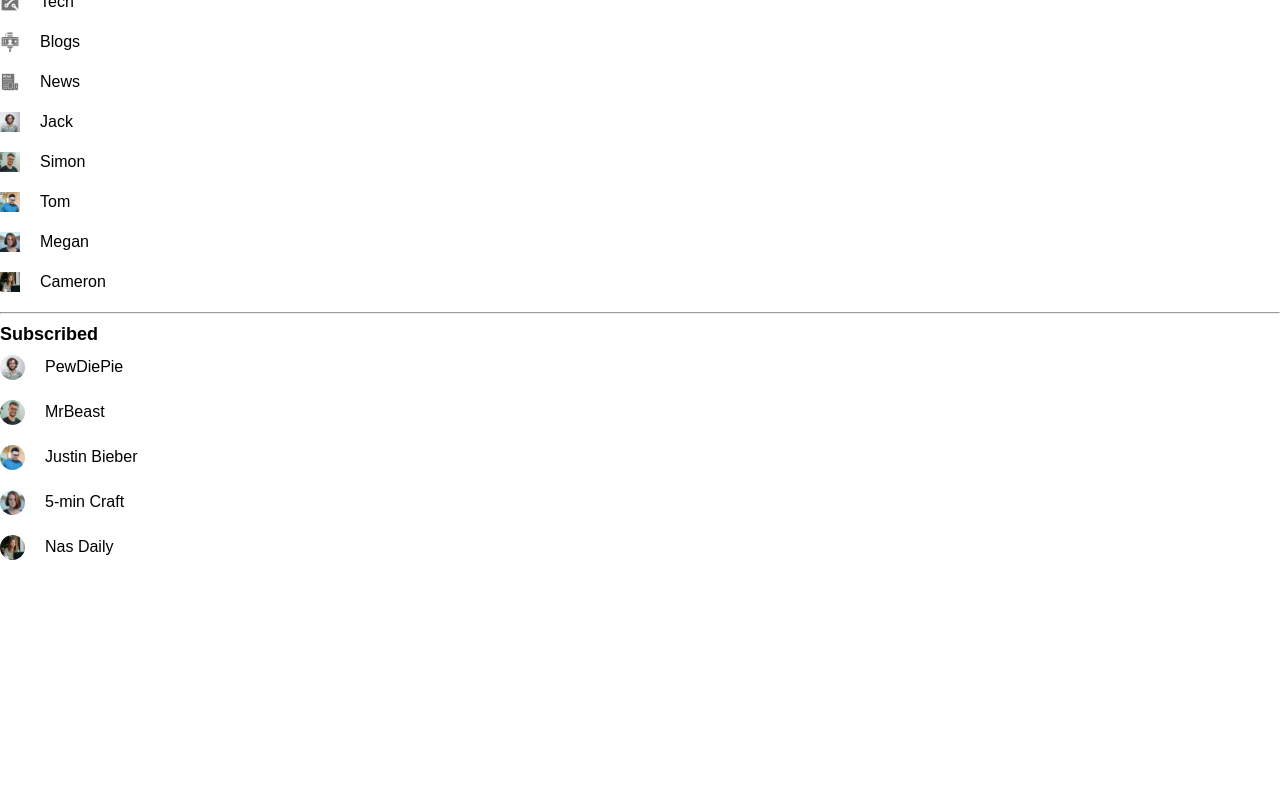
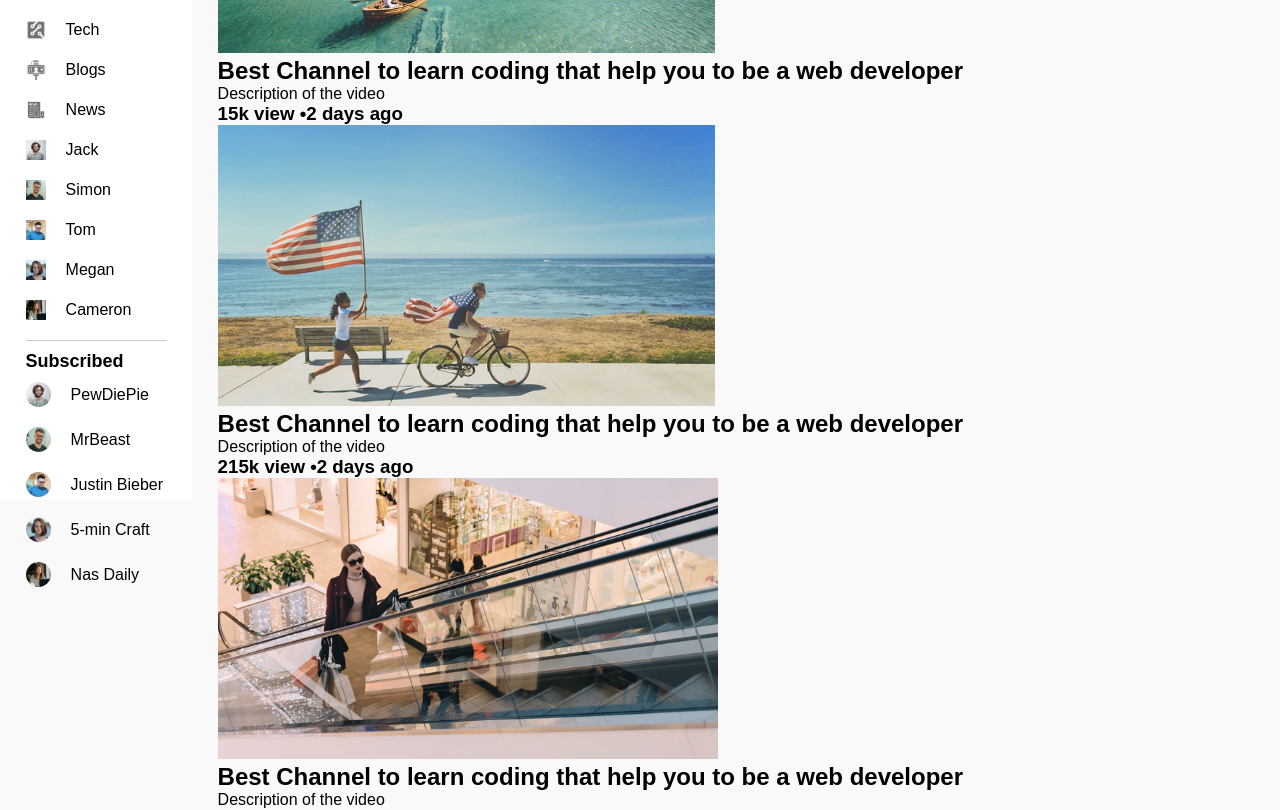
Before and after one commit to priyankadbg/Vidtube, a React (Vite) app: page / in a window 1280 px wide. Shown: the part 300-1110 px from the top of the page. Before the commit the page ends 880 px from the top, so only its background shows below. Built offline with nearby package versions, Linux system fonts and the light colour scheme.

Commit message:
sidebar on menu click the sidebar funtionality is done and feed page is created

```diff
--- a/src/App.jsx
+++ b/src/App.jsx
@@ -1,5 +1,5 @@
+import React, { useState } from "react";
 import { Route, Routes } from "react-router-dom";
-import React, { useState } from "react";
 import Navbar from "./Components/Navbar/Navbar";
 import Home from "./Pages/Home/Home";
 import Video from "./Pages/Video/Video";
@@ -8,7 +8,7 @@ const App = () => {
   const [sidebar, setSidebar] = useState(true);
   return (
     <div>
-      <Navbar setSidebar={setSidebar} />
+      <Navbar sidebar={sidebar} setSidebar={setSidebar} />
       <Routes>
         <Route path="/" element={<Home sidebar={sidebar} />} />
         <Route path="/video/:categoryId/:videoId" element={<Video />} />
--- /dev/null
+++ b/src/Components/Feed/Feed.jsx
@@ -0,0 +1,83 @@
+import React from "react";
+import "./Feed.css";
+import thumbnail1 from "../../assets/thumbnail1.png";
+import thumbnail2 from "../../assets/thumbnail2.png";
+import thumbnail3 from "../../assets/thumbnail3.png";
+import thumbnail4 from "../../assets/thumbnail4.png";
+import thumbnail5 from "../../assets/thumbnail5.png";
+import thumbnail6 from "../../assets/thumbnail6.png";
+import thumbnail7 from "../../assets/thumbnail7.png";
+import thumbnail8 from "../../assets/thumbnail8.png";
+
+const Feed = () => {
+  return (
+    <div className="feed">
+      <div className="card">
+        <img src={thumbnail1} alt="thumbnail" />
+        <h2>
+          Best Channel to learn coding that help you to be a web developer
+        </h2>
+        <p>Description of the video</p>
+        <h3>15k view &bull;2 days ago</h3>
+      </div>
+      <div className="card">
+        <img src={thumbnail2} alt="thumbnail" />
+        <h2>
+          Best Channel to learn coding that help you to be a web developer
+        </h2>
+        <p>Description of the video</p>
+        <h3>215k view &bull;2 days ago</h3>
+      </div>
+      <div className="card">
+        <img src={thumbnail3} alt="thumbnail" />
+        <h2>
+          Best Channel to learn coding that help you to be a web developer
+        </h2>
+        <p>Description of the video</p>
+        <h3>315k view &bull;2 days ago</h3>
+      </div>
+      <div className="card">
+        <img src={thumbnail4} alt="thumbnail" />
+        <h2>
+          Best Channel to learn coding that help you to be a web developer
+        </h2>
+        <p>Description of the video</p>
+        <h3>415k view &bull;2 days ago</h3>
+      </div>
+      <div className="card">
+        <img src={thumbnail5} alt="thumbnail" />
+        <h2>
+          Best Channel to learn coding that help you to be a web developer
+        </h2>
+        <p>Description of the video</p>
+        <h3>515k view &bull;2 days ago</h3>
+      </div>
+      <div className="card">
+        <img src={thumbnail6} alt="thumbnail" />
+        <h2>
+          Best Channel to learn coding that help you to be a web developer
+        </h2>
+        <p>Description of the video</p>
+        <h3>615k view &bull;2 days ago</h3>
+      </div>
+      <div className="card">
+        <img src={thumbnail7} alt="thumbnail" />
+        <h2>
+          Best Channel to learn coding that help you to be a web developer
+        </h2>
+        <p>Description of the video</p>
+        <h3>165k view &bull;2 days ago</h3>
+      </div>
+      <div className="card">
+        <img src={thumbnail8} alt="thumbnail" />
+        <h2>
+          Best Channel to learn coding that help you to be a web developer
+        </h2>
+        <p>Description of the video</p>
+        <h3>155k view &bull;2 days ago</h3>
+      </div>
+    </div>
+  );
+};
+
+export default Feed;
--- a/src/Components/Navbar/Navbar.jsx
+++ b/src/Components/Navbar/Navbar.jsx
@@ -1,4 +1,5 @@
 import React from "react";
+import PropTypes from "prop-types";
 import "./Navbar.css";
 import menu from "../../assets/menu.png";
 import logo from "../../assets/logo.png";
@@ -8,32 +9,44 @@ import more from "../../assets/more.png";
 import notification from "../../assets/notification.png";
 import user_profile from "../../assets/user_profile.jpg";
 
-const Navbar = ({ setSidebar }) => {
+const Navbar = ({ sidebar, setSidebar }) => {
+  const handleMenuClick = () => {
+    // console.log("Current sidebar state:", sidebar);
+    setSidebar((prev) => !prev);
+    // console.log("Sidebar state after setSidebar:", !sidebar);
+    // console.log("clicked");
+  };
+
   return (
     <nav className="flex-div">
       <div className="nav-left flex-div">
         <img
           className="menu-icon"
-          onClick={() => setSidebar((prev) => (prev === false ? true : false))}
+          onClick={handleMenuClick}
           src={menu}
-          alt=""
+          alt="Menu"
         />
-        <img className="logo" src={logo} alt="" />
+        <img className="logo" src={logo} alt="Logo" />
       </div>
       <div className="nav-middle flex-div">
         <div className="search-box flex-div">
           <input type="text" placeholder="Search" />
-          <img src={search} alt="" />
+          <img src={search} alt="Search" />
         </div>
       </div>
       <div className="nav-right flex-div">
-        <img src={upload} alt="" />
-        <img src={more} alt="" />
-        <img src={notification} alt="" />
-        <img src={user_profile} alt="" />
+        <img src={upload} alt="Upload" />
+        <img src={more} alt="More" />
+        <img src={notification} alt="Notification" />
+        <img src={user_profile} alt="User Profile" />
       </div>
     </nav>
   );
 };
 
+Navbar.propTypes = {
+  sidebar: PropTypes.bool.isRequired,
+  setSidebar: PropTypes.func.isRequired,
+};
+
 export default Navbar;
--- a/src/Components/Sidebar/Sidebar.css
+++ b/src/Components/Sidebar/Sidebar.css
@@ -37,3 +37,16 @@
   border-radius: 50%;
   margin-right: 20px;
 }
+.small-sidebar {
+  width: 5%;
+}
+.small-sidebar p {
+  display: none;
+}
+.small-sidebar h3 {
+  display: none;
+}
+.small-sidebar hr {
+  width: 50%;
+  margin-bottom: 25px;
+}
--- a/src/Components/Sidebar/Sidebar.jsx
+++ b/src/Components/Sidebar/Sidebar.jsx
@@ -1,4 +1,5 @@
 import React from "react";
+import PropTypes from "prop-types";
 import "./Sidebar.css";
 import home from "../../assets/home.png";
 import game_icon from "../../assets/game_icon.png";
@@ -15,9 +16,9 @@ import tom from "../../assets/tom.png";
 import megan from "../../assets/megan.png";
 import cameron from "../../assets/cameron.png";
 
-const Sidebar = ({ Sidebar }) => {
+const Sidebar = ({ sidebar }) => {
   return (
-    <div className={`sidebar${Sidebar ? "" : "small-sidebar"}`}>
+    <div className={`sidebar ${sidebar ? "" : "small-sidebar"}`}>
       <div className="shortcut-links">
         <div className="side-link">
           <img src={home} alt="Home" />
@@ -104,4 +105,8 @@ const Sidebar = ({ Sidebar }) => {
   );
 };
 
+Sidebar.propTypes = {
+  sidebar: PropTypes.bool.isRequired,
+};
+
 export default Sidebar;
--- a/src/Pages/Home/Home.css
+++ b/src/Pages/Home/Home.css
@@ -0,0 +1,10 @@
+.container {
+  background: #f9f9f9;
+  padding-left: 17%;
+  padding-right: 2%;
+  padding-top: 20px;
+  padding-bottom: 20px;
+}
+.large-container {
+  padding-left: 7%;
+}
--- a/src/Pages/Home/Home.jsx
+++ b/src/Pages/Home/Home.jsx
@@ -1,11 +1,15 @@
 import React from "react";
 import "./Home.css";
 import Sidebar from "../../Components/Sidebar/Sidebar";
+import Feed from "../../Components/Feed/Feed";
 
 const Home = ({ sidebar }) => {
   return (
     <>
       <Sidebar sidebar={sidebar} />
+      <div className={`container ${sidebar ? "" : "large-container"}`}>
+        <Feed />
+      </div>
     </>
   );
 };
```
Also changed, not shown: src/Components/Feed/Feed.css (added).
